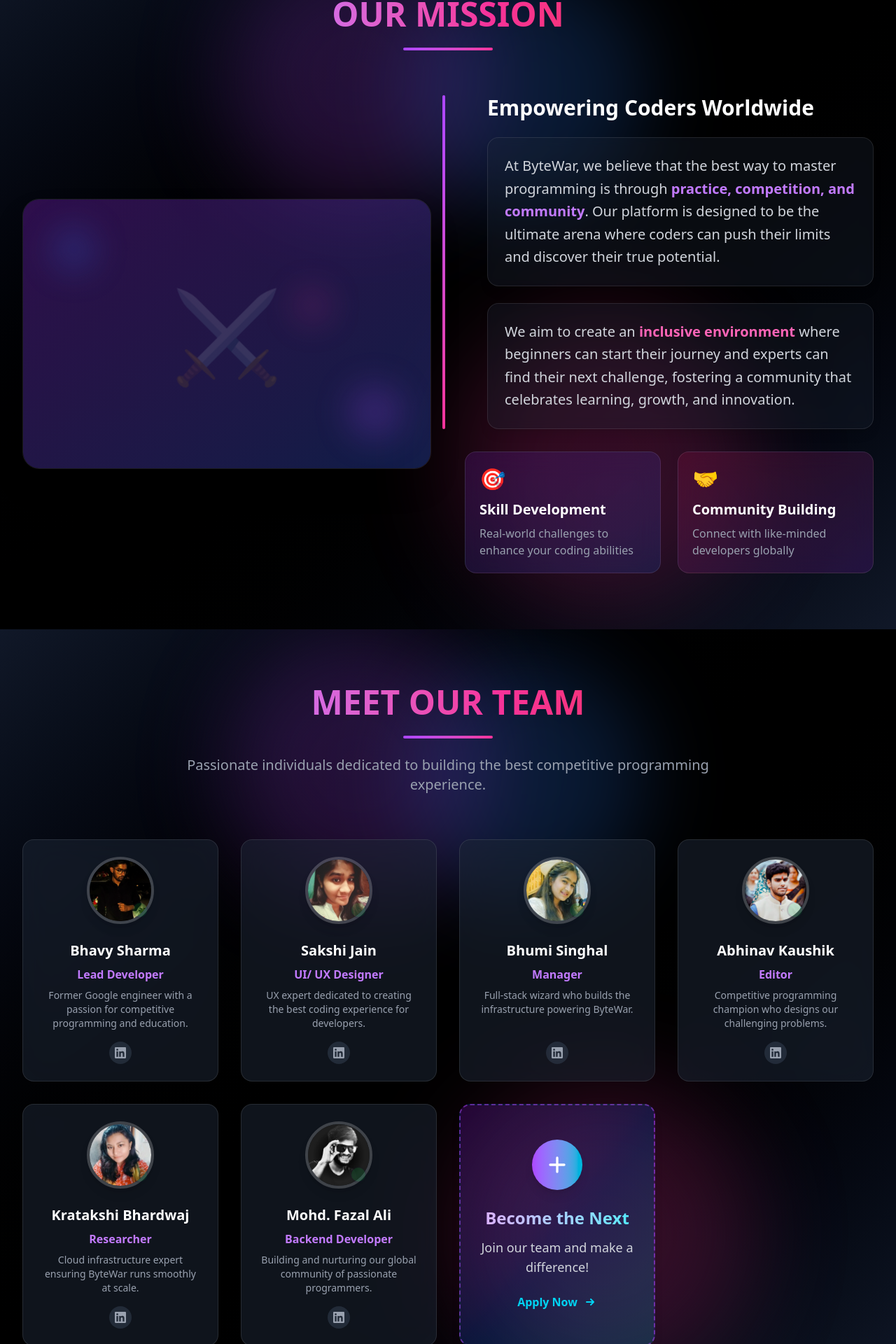
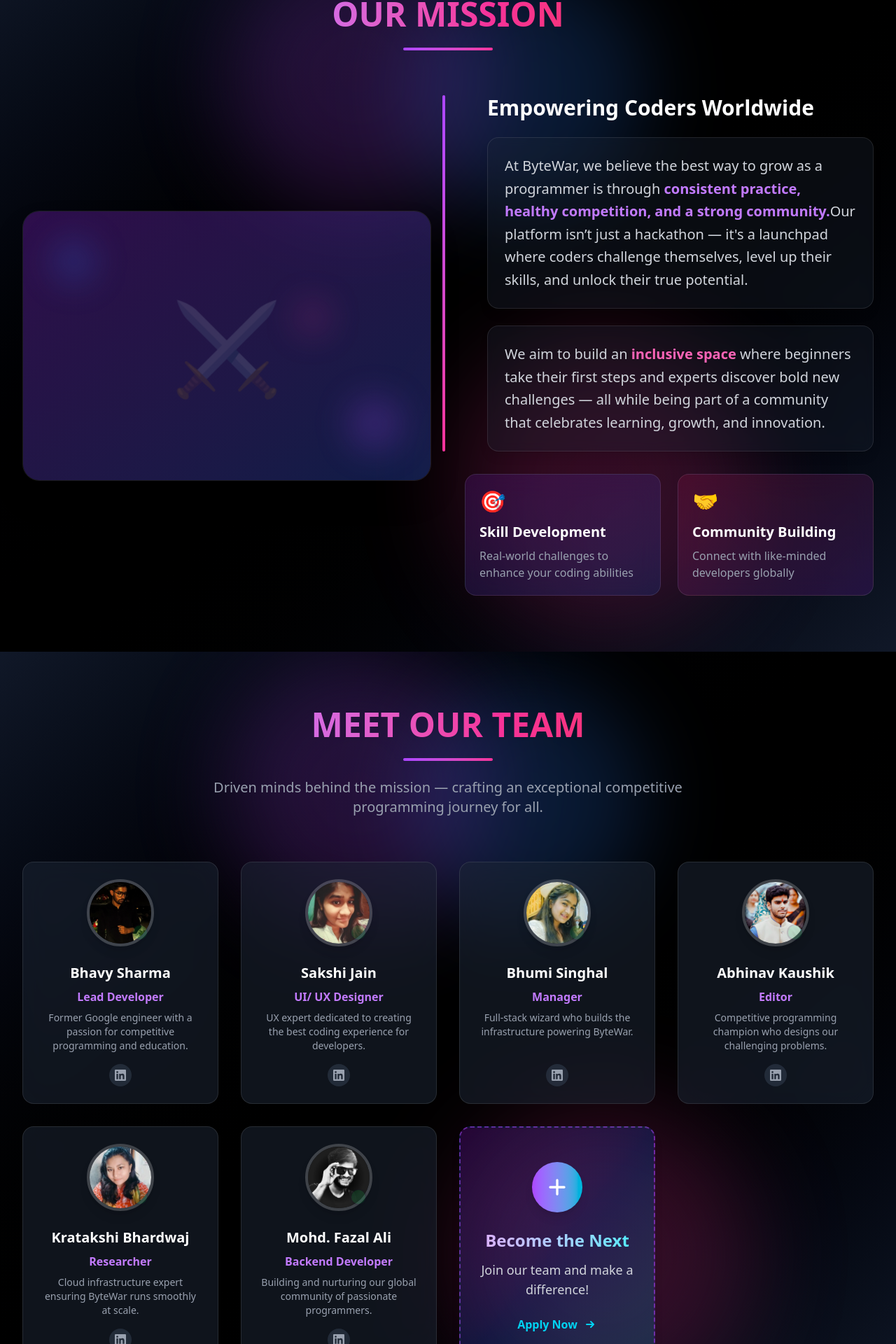
Before and after one commit to navokta/Bytewar-v2, a Next.js app: page /about in a window 1280 px wide. Shown: the part 964-2884 px from the top of the page at 70% size. Built offline with nearby package versions, Linux system fonts and the light colour scheme.

Commit message:
Content for About Page

```diff
--- a/components/about/Mission.jsx
+++ b/components/about/Mission.jsx
@@ -55,13 +55,14 @@
 
                 <div className="space-y-6">
                   <p className="text-lg md:text-xl text-gray-300 leading-relaxed p-6 rounded-2xl bg-gray-800/30 backdrop-blur-sm border border-white/10 shadow-lg">
-                    At ByteWar, we believe that the best way to master programming is through <span className="text-purple-400 font-bold">practice, competition, and community</span>.
-                    Our platform is designed to be the ultimate arena where coders can push their limits and discover their true potential.
+                    At ByteWar, we believe the best way to grow as a programmer is through
+<span className="text-purple-400 font-bold"> consistent practice, healthy competition, and a strong community.</span>
+
+Our platform isn’t just a hackathon — it's a launchpad where coders challenge themselves, level up their skills, and unlock their true potential.
                   </p>
 
                   <p className="text-lg md:text-xl text-gray-300 leading-relaxed p-6 rounded-2xl bg-gray-800/30 backdrop-blur-sm border border-white/10 shadow-lg">
-                    We aim to create an <span className="text-pink-400 font-bold">inclusive environment</span> where beginners can start their journey and experts can find their next challenge,
-                    fostering a community that celebrates learning, growth, and innovation.
+                   We aim to build an <span className="text-pink-400 font-bold">inclusive space</span> where beginners take their first steps and experts discover bold new challenges — all while being part of a community that celebrates learning, growth, and innovation.
                   </p>
                 </div>
               </div>
--- a/components/about/Team.jsx
+++ b/components/about/Team.jsx
@@ -1,12 +1,12 @@
 import React from 'react';
 import Link from 'next/link';
 import Image from 'next/image';
-import Bhavy from "../../public/bhavy.jpg";
-import Sakshi from "../../public/Sakshi.png";
-import Bhumi from "../../public/bhumi.png";
-import Abhinav from "../../public/Abhinav.jpg";
-import Kratakshi from "../../public/kratakshi.png";
-import Fazal from "../../public/fazal.png";
+// import Bhavy from "../../public/bhavy.jpg";
+// import Sakshi from "../../public/Sakshi.png";
+// import Bhumi from "../../public/bhumi.png";
+// import Abhinav from "../../public/Abhinav.jpg";
+// import Kratakshi from "../../public/kratakshi.png";
+// import Fazal from "../../public/fazal.png";
 
 
 const WowTeamSection = () => {
@@ -15,7 +15,7 @@
       name: "Bhavy Sharma",
       role: "Lead Developer",
       bio: "Former Google engineer with a passion for competitive programming and education.",
-      image: Bhavy,
+      image: '/bhavy.jpg',
       social: {
         linkedin: "https://www.linkedin.com/in/bhavy-sharma/"
       }
@@ -24,7 +24,7 @@
       name: "Sakshi Jain",
       role: "UI/ UX Designer",
       bio: "UX expert dedicated to creating the best coding experience for developers.",
-      image: Sakshi,
+      image: '/Sakshi.png',
       social: {
         linkedin: "https://www.linkedin.com/in/sakshi-jain-34a7b7355/"
       }
@@ -33,7 +33,7 @@
       name: "Bhumi Singhal",
       role: "Manager",
       bio: "Full-stack wizard who builds the infrastructure powering ByteWar.",
-      image: Bhumi,
+      image: '/bhumi.png',
       social: {
         linkedin: "https://www.linkedin.com/in/bhoomi-singhal-103a9b327/"
       }
@@ -42,7 +42,7 @@
       name: "Abhinav Kaushik",
       role: "Editor",
       bio: "Competitive programming champion who designs our challenging problems.",
-      image: Abhinav,
+      image: '/Abhinav.jpg',
       social: {
         linkedin: "https://www.linkedin.com/in/abhinav-kaushik-b49a93371/"
       }
@@ -51,7 +51,7 @@
       name: "Kratakshi Bhardwaj",
       role: "Researcher",
       bio: "Cloud infrastructure expert ensuring ByteWar runs smoothly at scale.",
-      image: Kratakshi,
+      image: '/kratakshi.png',
       social: {
         linkedin: "https://www.linkedin.com/in/kratakshi-bhardwaj-332a7b2a7/"
       }
@@ -60,7 +60,7 @@
       name: "Mohd. Fazal Ali",
       role: "Backend Developer",
       bio: "Building and nurturing our global community of passionate programmers.",
-      image: Fazal,
+      image: '/fazal.png',
       social: {
         linkedin: "https://www.linkedin.com/in/mohd-fazal-ali/"
       }
@@ -85,7 +85,7 @@
           </h2>
           <div className="w-32 h-1 bg-gradient-to-r from-purple-500 to-pink-500 mx-auto rounded-full"></div>
           <p className="text-xl text-gray-400 mt-6 max-w-3xl mx-auto">
-            Passionate individuals dedicated to building the best competitive programming experience.
+            Driven minds behind the mission — crafting an exceptional competitive programming journey for all.
           </p>
         </div>
 
```
